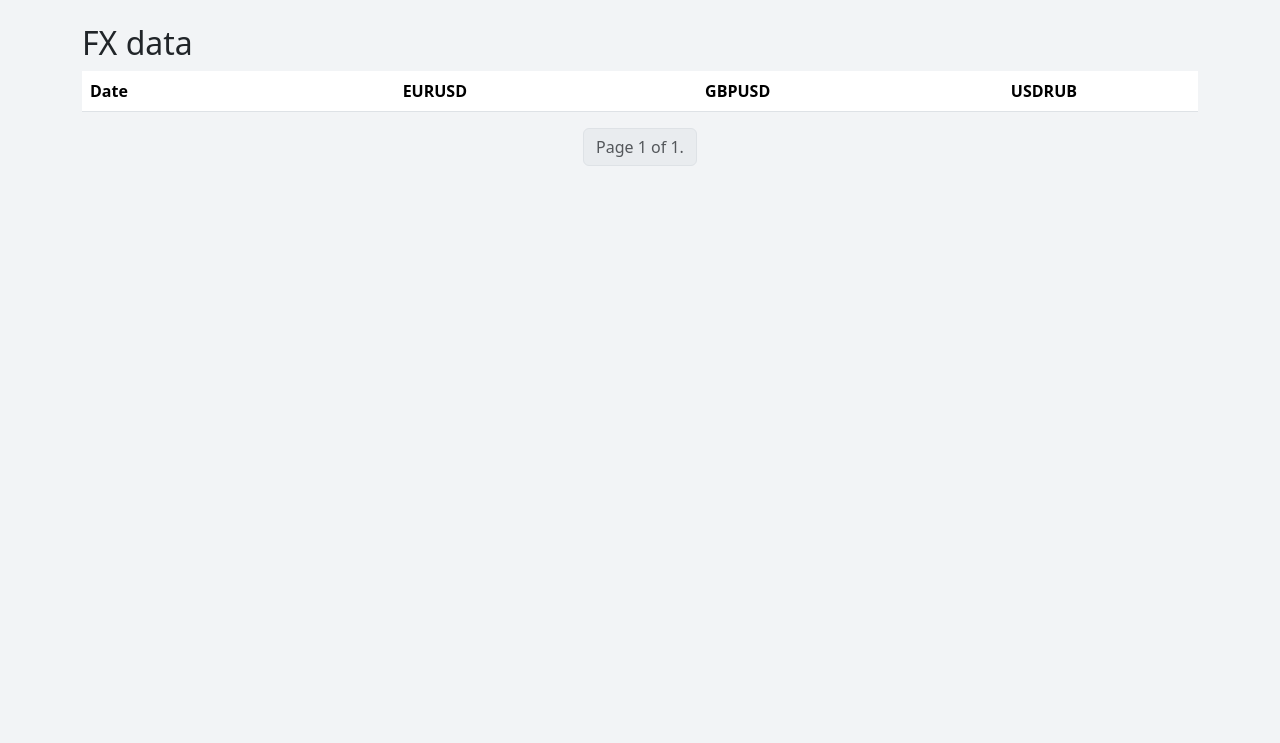
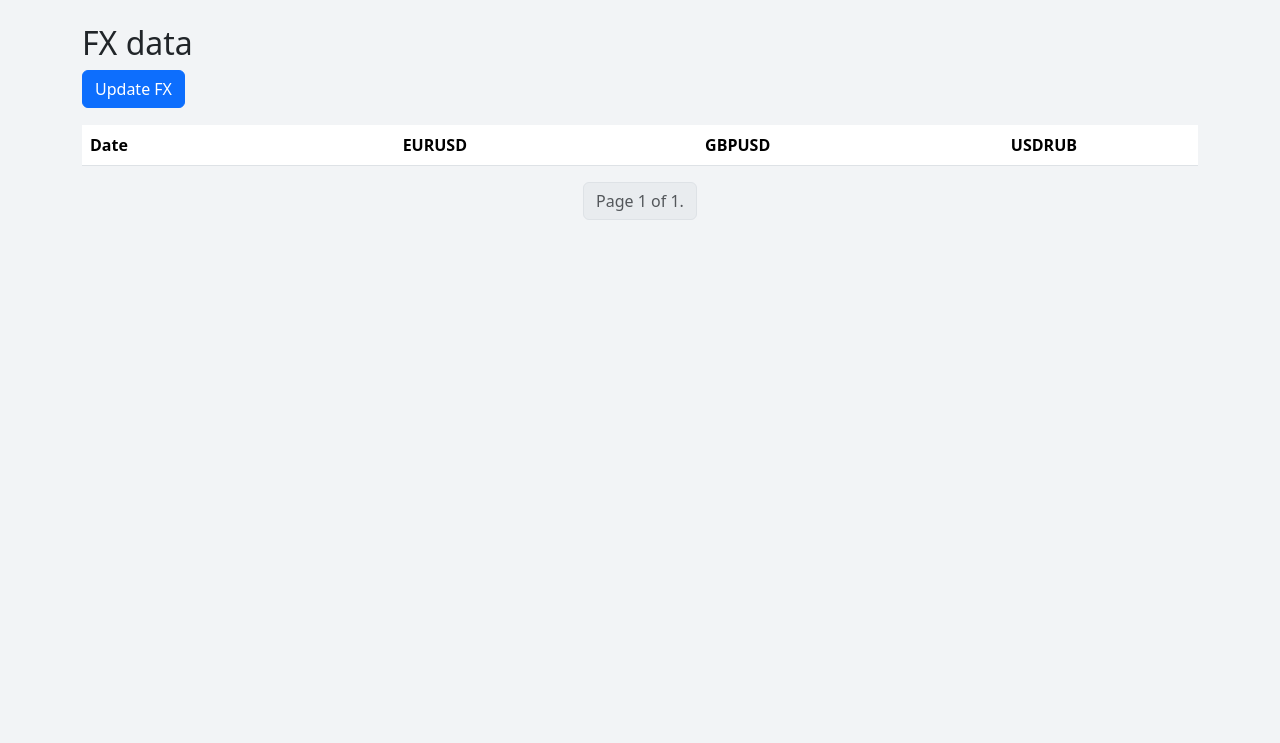
Before and after one commit to lym-afla/Property-rental, a Django app: page /fx/ in a window 1280 px wide. Shown: the part 57-800 px from the top of the page. Run offline with Django 4.2, Linux system fonts and the light colour scheme; data that the repository does not hold is empty; some libraries are stand-ins or nearby versions.

Commit message:
Fixing FX handling

```diff
--- a/property_rental/rentals/templates/rentals/fx_list.html
+++ b/property_rental/rentals/templates/rentals/fx_list.html
@@ -5,6 +5,13 @@
 
     <div class="container mt-4">
         <h2>FX data</h2>
+
+        <!-- Update FX Button -->
+        <div class="mb-3">
+            <a href="{% url 'rentals:update_fx' %}" class="btn btn-primary">
+                Update FX
+            </a>
+        </div>
 
         {% if messages %}
             <div class="alert alert-danger">
--- a/property_rental/rentals/urls.py
+++ b/property_rental/rentals/urls.py
@@ -26,4 +26,5 @@ urlpatterns = [
     path('update-date', views.update_date, name='update_date'),
     path('get_chart_data', views.chart_data_request, name='chart_data_request'),
     path('properties/valuation/<int:property_id>', views.property_valuation, name='property_valuation'),
+    path('update-fx/', views.update_fx_view, name='update_fx'),
 ]
--- a/property_rental/rentals/views.py
+++ b/property_rental/rentals/views.py
@@ -975,3 +975,22 @@ def fx_list(request):
         fx_entry.USDRUB = 1 / fx_entry.USDRUB if fx_entry.USDRUB else None
 
     return render(request, 'rentals/fx_list.html', {'fx_entries': fx_entries})
+
+# View to update FX rates for a given property.
+def update_fx_view(request):
+    try:
+        # Get all properties
+        all_properties = Property.objects.all()
+
+        # Loop through each property and update FX rates
+        for property_instance in all_properties:
+            # Call the method to update FX rates
+            FX.update_fx_rates(property_instance.id)
+
+        messages.success(request, "FX rates updated successfully for all properties.")
+    except Exception as e:
+        # Capture and display any errors
+        messages.error(request, f"Error updating FX rates: {str(e)}")
+
+    # Redirect back to the FX page
+    return redirect('rentals:fx_list')
```
Also changed, not shown: property_rental/rentals/models.py (+30 -17 lines), property_rental/rentals/templates/rentals/profile_page.html (indentation only).
